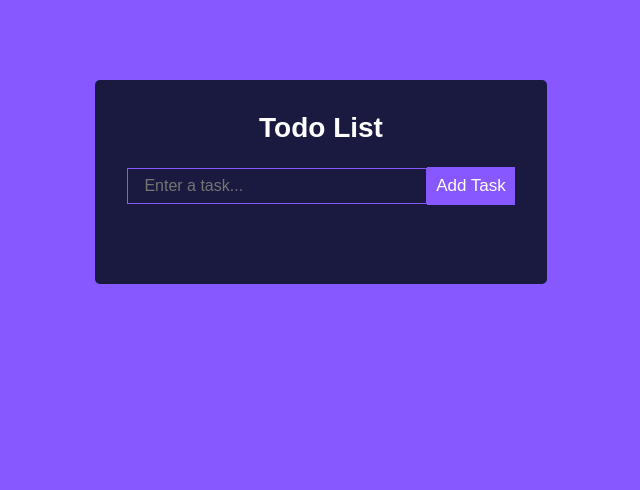
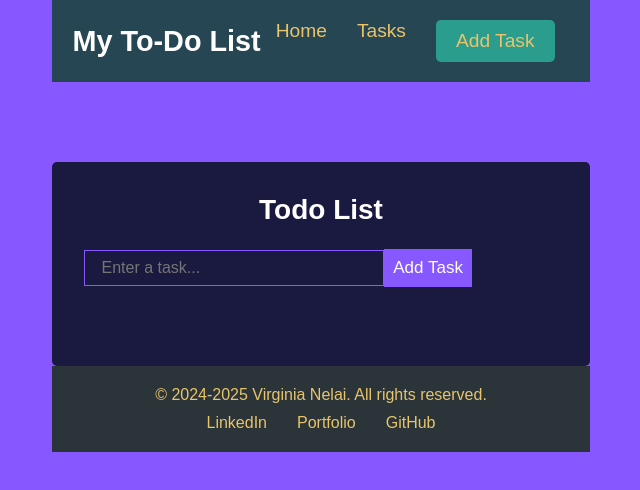
Before and after one commit to vnelai/React_Todo_List, a React (Vite) app: page / in a window 1280 px wide. Shown: the top 490 px of the page, without its empty margins (319-959 px from the left). Built offline with nearby package versions, Linux system fonts and the light colour scheme.

Commit message:
Created header and footer component

```diff
--- a/src/App.jsx
+++ b/src/App.jsx
@@ -1,5 +1,7 @@
 import React from 'react'
 import TodoContainer from './components/TodoContainer';
+import Footer from './components/footer/Footer';
+import Header from './components/header/Header';
 
 
 
@@ -8,7 +10,9 @@ function App() {
 
   return (
     <>
+    <Header/>
       <TodoContainer/>
+      <Footer/>
     </>
   )
 }
--- /dev/null
+++ b/src/components/footer/Footer.css
@@ -0,0 +1,28 @@
+/* Footer.css */
+.footer {
+    background-color: #2A3439; /* Dark background color */
+    color: #E9C46A; /* Light text color */
+    text-align: center;
+    padding: 20px;
+    position: relative;
+    bottom: 0;
+    width: 100%;
+  }
+
+  .footer p {
+    margin: 0;
+  }
+
+  .footer-links {
+    margin-top: 10px;
+  }
+
+  .footer-links a {
+    color: #E9C46A;
+    text-decoration: none;
+    margin: 0 15px;
+  }
+
+  .footer-links a:hover {
+    text-decoration: underline;
+  }
--- /dev/null
+++ b/src/components/footer/Footer.jsx
@@ -0,0 +1,18 @@
+// Footer.jsx
+import React from "react";
+import "./Footer.css";  // For styling
+
+const Footer = () => {
+  return (
+    <footer className="footer">
+      <p>&copy; 2024-2025 Virginia Nelai. All rights reserved.</p>
+      <div className="footer-links">
+        <a href="https://www.linkedin.com/in/virginianelai" target="_blank" rel="noopener noreferrer">LinkedIn</a>
+        <a href="https://VirginiaNelai.com" target="_blank" rel="noopener noreferrer">Portfolio</a>
+        <a href="https://github.com/vnelai" target="_blank" rel="noopener noreferrer">GitHub</a>
+      </div>
+    </footer>
+  );
+};
+
+export default Footer;
--- /dev/null
+++ b/src/components/header/Header.css
@@ -0,0 +1,41 @@
+/* Header.css */
+.header {
+    background-color: #264653; /* Dark header background */
+    color: #E9C46A; /* Light text color */
+    display: flex;
+    justify-content: space-between;
+    align-items: center;
+    padding: 20px;
+  }
+
+  .app-name {
+    margin: 0;
+    font-size: 1.8rem;
+  }
+
+  .nav-links {
+    display: flex;
+  }
+
+  .nav-links a {
+    color: #E9C46A;
+    text-decoration: none;
+    margin: 0 15px;
+    font-size: 1.2rem;
+  }
+
+  .nav-links a:hover {
+    text-decoration: underline;
+  }
+
+  .add-task-btn {
+    background-color: #2A9D8F;
+    padding: 10px 20px;
+    border-radius: 5px;
+    color: white;
+    font-size: 1rem;
+  }
+
+  .add-task-btn:hover {
+    background-color: #21867a;
+  }
--- /dev/null
+++ b/src/components/header/Header.jsx
@@ -0,0 +1,18 @@
+// Header.jsx
+import React from "react";
+import "./Header.css"; // For styling
+
+const Header = () => {
+  return (
+    <header className="header">
+      <h1 className="app-name">My To-Do List</h1>
+      <nav className="nav-links">
+        <a href="#home">Home</a>
+        <a href="#tasks">Tasks</a>
+        <a href="#add-task" className="add-task-btn">Add Task</a>
+      </nav>
+    </header>
+  );
+};
+
+export default Header;
```
